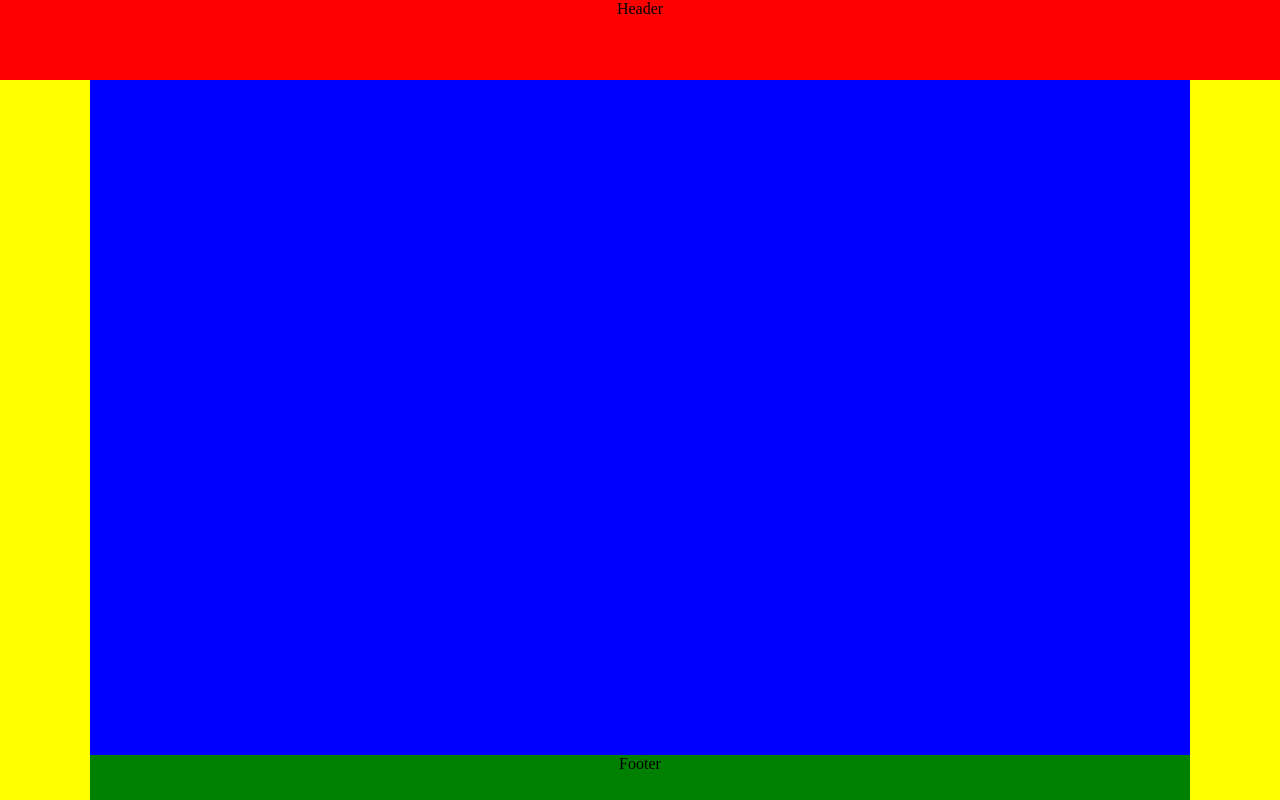
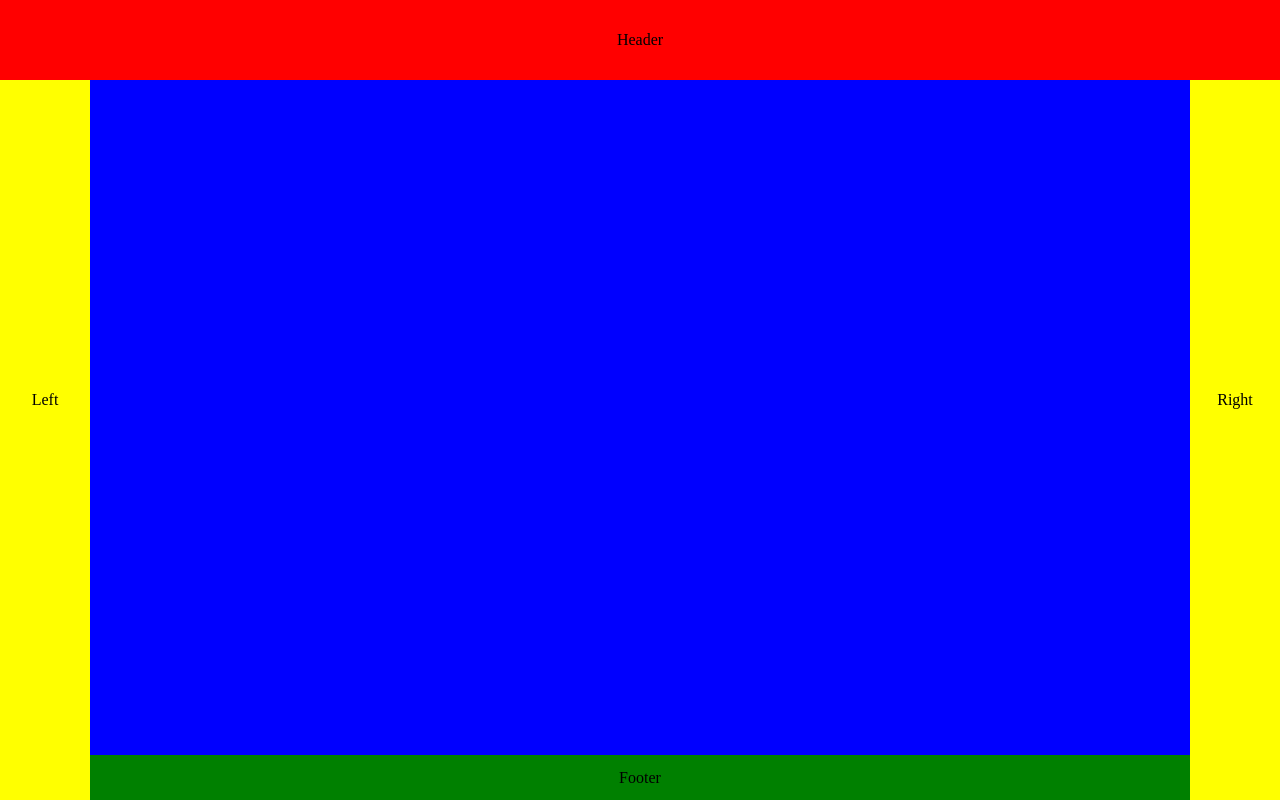
Before and after one commit to mixelpixel/Lambda-School-mini-bootcamp-2, a plain HTML site: page Lesson1/1homework/first_layout.html in a window 1280 px wide. Drawn offline with Linux system fonts and the light colour scheme.

Commit message:
first layout

```diff
--- a/Lesson1/1homework/first_layout.html
+++ b/Lesson1/1homework/first_layout.html
@@ -12,10 +12,10 @@
   <body>
 
     <div class="container">
-      <div id="footer">Footer</div>
-      <div id="Lsidebar">Left</div>
-      <div id="Rsidebar">Right</div>
-      <div id="header">Header</div>
+      <div id="footer"><a>Footer</a></div>
+      <div id="Lsidebar"><a>Left</a></div>
+      <div id="Rsidebar"><a>Right</a></div>
+      <div id="header"><a>Header</a></div>
     </div>
 
   </body>
--- a/Lesson1/1homework/homework1.css
+++ b/Lesson1/1homework/homework1.css
@@ -2,10 +2,13 @@ body {
   background: blue;
 }
 
-div {
-  text-align: center;
+a {
+  vertical-align: middle;
+  position: absolute;
+  top: 50%; left: 50%;
+  transform: translate(-50%,-50%);
+  /*background: orange;*/
 }
-
 
 #footer {
   position: absolute;
@@ -22,7 +25,7 @@ div {
 }
 
 #Lsidebar {
-    position:absolute;
+    position: absolute;
     top:0; bottom:0; left:0;
     width:90px; height: 100%;
     background: yellow;
@@ -30,7 +33,7 @@ div {
 }
 
 #Rsidebar {
-    position:absolute;
+    position: absolute;
     top:0; bottom:0; right:0;
     width:90px; height: 100%;
     background: yellow;
```
